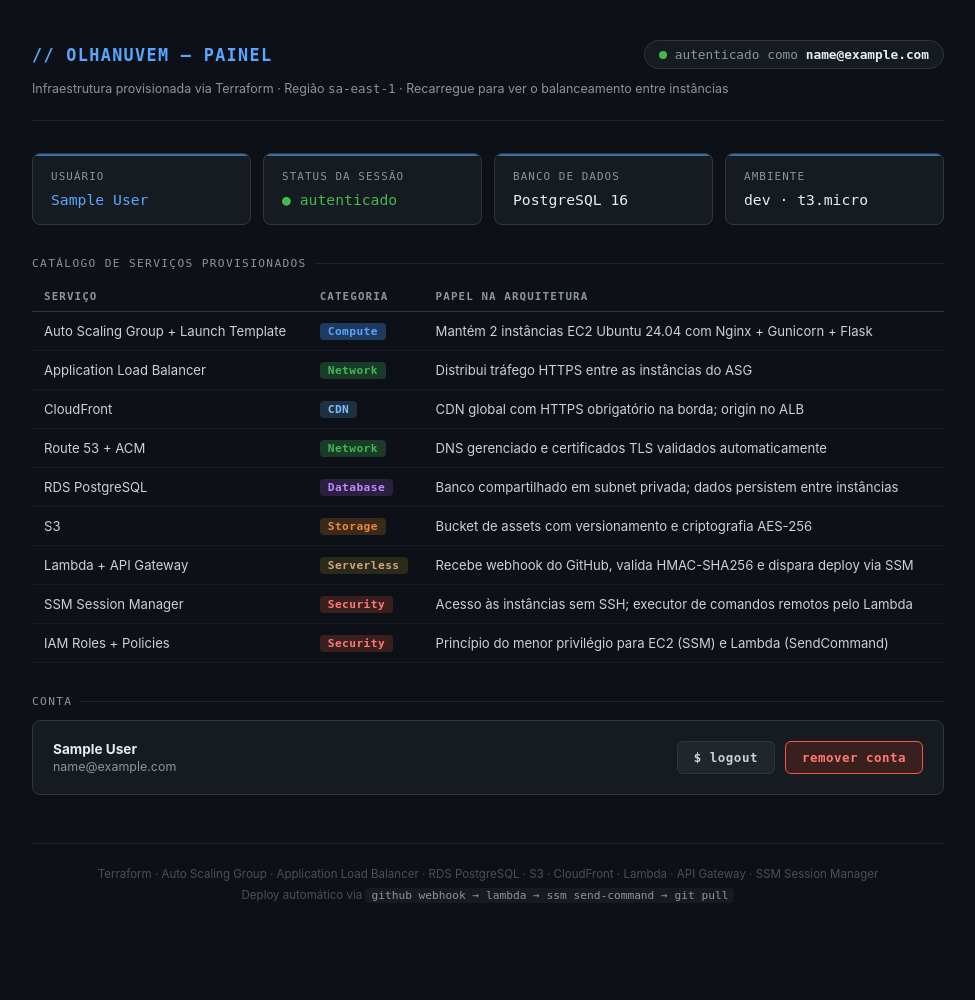
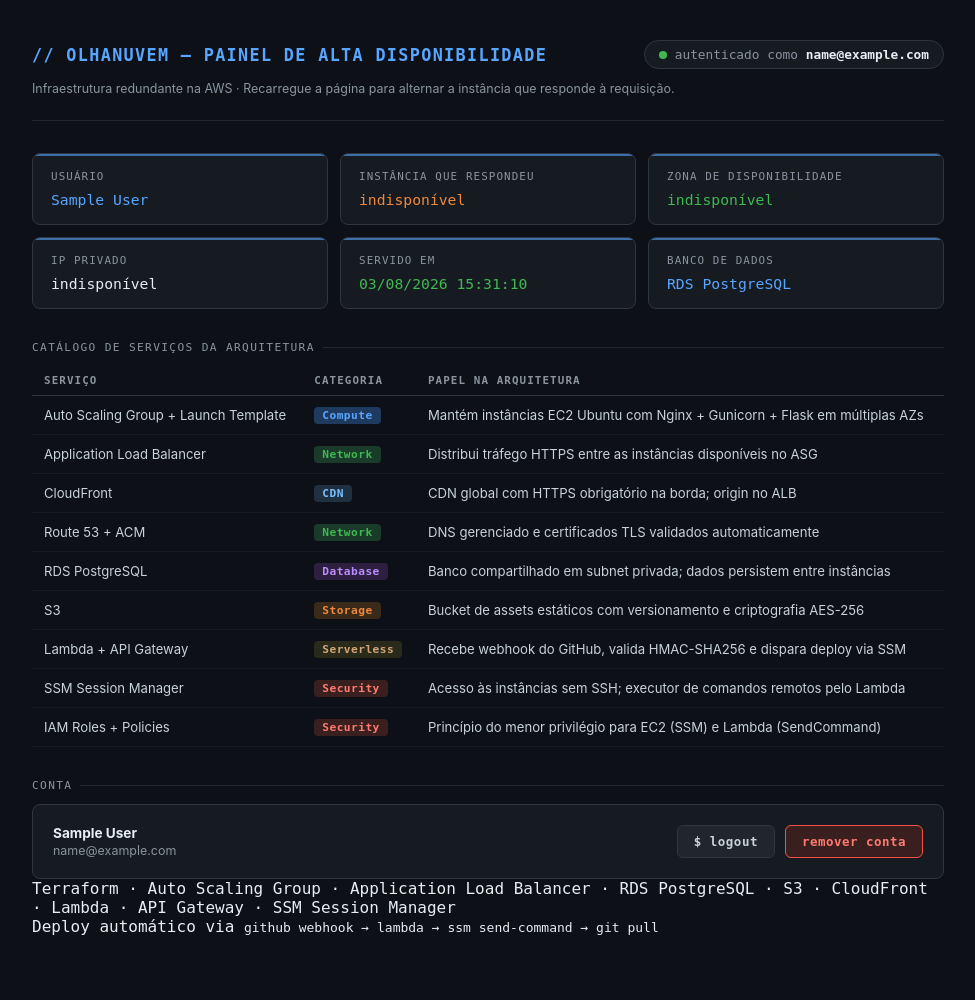
Before and after one commit to rafaelpacifico4444/Oxetech_AV2_Repo, a Flask app: page /dashboard in a window 1280 px wide. Shown: the whole page, without its empty margins (152-1127 px from the left). Before the commit the page ends 901 px from the top, so only its background shows below. Run offline with Flask 3, Linux system fonts and the light colour scheme; the visitor is signed in with stand-in values (Sample User, id 1); parts of the project's set-up code (start-up, migrations or seed data) failed here and were passed over.

Commit message:
nova modificação na página de boas vindas (outra tentativa)

```diff
--- a/app.py
+++ b/app.py
@@ -1,46 +1,75 @@
-from flask import Flask, render_template, redirect, url_for, flash
+import os
+from datetime import datetime
+from flask import Flask, render_template, redirect, url_for, flash, request
 from flask_login import login_user, logout_user, login_required, current_user
 from werkzeug.middleware.proxy_fix import ProxyFix
 
 from config import Config
 from extensions import db, login_manager, bcrypt, csrf
 from models import User
-from forms import RegisterForm, LoginForm, DeleteAccountForm
+from forms import LoginForm, RegisterForm, DeleteAccountForm
 
 
 def create_app():
     app = Flask(__name__)
     app.config.from_object(Config)
 
-    # A app roda atrás do ALB (TLS termina lá) ProxyFix garante que
-    # request.is_secure e url_for(..., _external=True) respeitem o
-    # cabeçalho X-Forwarded-Proto enviado pelo load balancer.
-    app.wsgi_app = ProxyFix(app.wsgi_app, x_for=1, x_proto=1, x_host=1)
+    # Trata cabeçalhos do Load Balancer (ALB) da AWS para HTTPS e IP real
+    app.wsgi_app = ProxyFix(app.wsgi_app, x_for=1, x_proto=1, x_host=1, x_prefix=1)
 
+    # Inicializa as extensões do Flask
     db.init_app(app)
     bcrypt.init_app(app)
     csrf.init_app(app)
     login_manager.init_app(app)
     login_manager.login_view = "login"
-    login_manager.login_message = "Faça login para acessar essa página."
+    login_manager.login_message = "Por favor, faça login para acessar esta página."
     login_manager.login_message_category = "warning"
 
     @login_manager.user_loader
     def load_user(user_id):
         return db.session.get(User, int(user_id))
 
+    # Função auxiliar para ler os arquivos de infraestrutura da AWS
+    def ler_arquivo(caminho: str) -> str:
+        try:
+            if os.path.exists(caminho):
+                with open(caminho, "r", encoding="utf-8") as f:
+                    conteudo = f.read().strip()
+                    return conteudo if conteudo else "indisponível"
+        except Exception:
+            pass
+        return "indisponível"
+
+    # Cria as tabelas do banco automaticamente caso não existam
     with app.app_context():
         db.create_all()
 
-    @app.route("/health")
-    def health():
-        return "ok", 200
+    # ── ROTAS ──
 
     @app.route("/")
     def index():
         if current_user.is_authenticated:
             return redirect(url_for("dashboard"))
         return redirect(url_for("login"))
+
+    @app.route("/login", methods=["GET", "POST"])
+    def login():
+        if current_user.is_authenticated:
+            return redirect(url_for("dashboard"))
+
+        form = LoginForm()
+        if form.validate_on_submit():
+            user = User.query.filter_by(email=form.email.data).first()
+            if user and bcrypt.check_password_hash(user.password_hash, form.password.data):
+                login_user(user)
+                next_page = request.args.get("next")
+                flash("Login realizado com sucesso!", "success")
+                return redirect(next_page or url_for("dashboard"))
+            else:
+                flash("E-mail ou senha incorretos.", "danger")
+
+        return render_template("login.html", form=form)
 
     @app.route("/register", methods=["GET", "POST"])
     def register():
@@ -49,55 +78,56 @@ def create_app():
 
         form = RegisterForm()
         if form.validate_on_submit():
-            email = form.email.data.strip().lower()
-            if User.query.filter_by(email=email).first():
-                flash("Este e-mail já está cadastrado.", "danger")
+            existing_user = User.query.filter_by(email=form.email.data).first()
+            if existing_user:
+                flash("Este e-mail já está cadastrado.", "warning")
                 return render_template("register.html", form=form)
 
-            password_hash = bcrypt.generate_password_hash(form.password.data).decode("utf-8")
-            user = User(name=form.name.data.strip(), email=email, password_hash=password_hash)
-            db.session.add(user)
+            hashed_password = bcrypt.generate_password_hash(form.password.data).decode("utf-8")
+            new_user = User(
+                name=form.name.data,
+                email=form.email.data,
+                password_hash=hashed_password
+            )
+            db.session.add(new_user)
             db.session.commit()
 
-            flash("Cadastro realizado com sucesso! Faça login.", "success")
+            flash("Conta criada com sucesso! Faça login para continuar.", "success")
             return redirect(url_for("login"))
 
         return render_template("register.html", form=form)
 
-    @app.route("/login", methods=["GET", "POST"])
-    def login():
-        if current_user.is_authenticated:
-            return redirect(url_for("dashboard"))
-
-        form = LoginForm()
-        if form.validate_on_submit():
-            email = form.email.data.strip().lower()
-            user = User.query.filter_by(email=email).first()
-
-            if user and bcrypt.check_password_hash(user.password_hash, form.password.data):
-                login_user(user)
-                flash("Login realizado com sucesso!", "success")
-                return redirect(url_for("dashboard"))
-
-            # Mensagem genérica de propósito: não revela se o e-mail existe ou não.
-            flash("E-mail ou senha inválidos.", "danger")
-
-        return render_template("login.html", form=form)
-
     @app.route("/dashboard")
     @login_required
     def dashboard():
+        # Lê os dados da instância EC2 / AWS
+        instance_id = ler_arquivo("/var/lib/app/instance-id")
+        az = ler_arquivo("/var/lib/app/az")
+        ip_local = ler_arquivo("/var/lib/app/ip")
+        servido_em = datetime.now().strftime("%d/%m/%Y %H:%M:%S")
+
         delete_form = DeleteAccountForm()
-        return render_template("dashboard.html", user=current_user, delete_form=delete_form)
+
+        return render_template(
+            "dashboard.html",
+            user=current_user,
+            instance_id=instance_id,
+            az=az,
+            ip_local=ip_local,
+            servido_em=servido_em,
+            delete_form=delete_form,
+        )
 
     @app.route("/logout", methods=["POST"])
     @login_required
     def logout():
-        logout_user()
-        flash("Você saiu da sua conta.", "info")
+        form = DeleteAccountForm()
+        if form.validate_on_submit():
+            logout_user()
+            flash("Você saiu da sua conta.", "info")
         return redirect(url_for("login"))
 
-    @app.route("/delete-account", methods=["POST"])
+    @app.route("/delete_account", methods=["POST"])
     @login_required
     def delete_account():
         form = DeleteAccountForm()
@@ -106,13 +136,17 @@ def create_app():
             logout_user()
             db.session.delete(user)
             db.session.commit()
-            flash("Sua conta foi deletada.", "info")
-        return redirect(url_for("login"))
+            flash("Sua conta foi excluída com sucesso.", "info")
+            return redirect(url_for("register"))
+
+        flash("Não foi possível excluir a conta.", "danger")
+        return redirect(url_for("dashboard"))
 
     return app
 
 
+# Instância exportada para o Gunicorn / wsgi.py
 app = create_app()
 
 if __name__ == "__main__":
-    app.run(host="0.0.0.0", port=5000, debug=False)
+    app.run()
--- a/templates/dashboard.html
+++ b/templates/dashboard.html
@@ -89,7 +89,7 @@
   /* ── Grade de cards de métricas ── */
   .metrics-grid {
     display: grid;
-    grid-template-columns: repeat(auto-fit, minmax(200px, 1fr));
+    grid-template-columns: repeat(auto-fit, minmax(220px, 1fr));
     gap: 12px;
     margin-bottom: 32px;
   }
@@ -130,6 +130,7 @@
 
   .metric-value.green { color: #3fb950; }
   .metric-value.blue  { color: #58a6ff; }
+  .metric-value.orange{ color: #f0883e; }
 
   /* ── Seção de tabela ── */
   .section-title {
@@ -260,28 +261,6 @@
     color: #ff7b72;
   }
 
-  /* ── Footer ── */
-  .dash-footer {
-    margin-top: 48px;
-    padding-top: 20px;
-    border-top: 1px solid #21262d;
-    font-size: 0.72rem;
-    color: #484f58;
-    text-align: center;
-    font-family: -apple-system, BlinkMacSystemFont, "Segoe UI", sans-serif;
-    line-height: 1.8;
-  }
-
-  .dash-footer code {
-    background: #161b22;
-    padding: 1px 6px;
-    border-radius: 4px;
-    font-family: "SF Mono", monospace;
-    font-size: 0.7rem;
-    color: #8b949e;
-  }
-
-  /* ── Flash messages reposicionadas ── */
   .flash-container {
     margin-bottom: 20px;
   }
@@ -305,40 +284,47 @@
   {# Cabeçalho #}
   <div class="dash-header">
     <div class="dash-header-top">
-      <h1 class="dash-title">// OlhaNuvem — Painel</h1>
+      <h1 class="dash-title">// OlhaNuvem — Painel de Alta Disponibilidade</h1>
       <div class="dash-user-pill">
         <span class="dot"></span>
         <span>autenticado como <strong>{{ user.email }}</strong></span>
       </div>
     </div>
     <p class="dash-subtitle">
-      Infraestrutura provisionada via Terraform · Região <code>sa-east-1</code> ·
-      Recarregue para ver o balanceamento entre instâncias
+      Infraestrutura redundante na AWS · Recarregue a página para alternar a instância que responde à requisição.
     </p>
   </div>
 
-  {# Cards de métricas da sessão #}
+  {# Cards de métricas da infraestrutura e sessão #}
   <div class="metrics-grid">
     <div class="metric-card">
       <div class="metric-label">Usuário</div>
       <div class="metric-value blue">{{ user.name }}</div>
     </div>
     <div class="metric-card">
-      <div class="metric-label">Status da sessão</div>
-      <div class="metric-value green">● autenticado</div>
+      <div class="metric-label">Instância que respondeu</div>
+      <div class="metric-value orange">{{ instance_id }}</div>
+    </div>
+    <div class="metric-card">
+      <div class="metric-label">Zona de disponibilidade</div>
+      <div class="metric-value green">{{ az }}</div>
+    </div>
+    <div class="metric-card">
+      <div class="metric-label">IP privado</div>
+      <div class="metric-value">{{ ip_local }}</div>
+    </div>
+    <div class="metric-card">
+      <div class="metric-label">Servido em</div>
+      <div class="metric-value green">{{ servido_em }}</div>
     </div>
     <div class="metric-card">
       <div class="metric-label">Banco de dados</div>
-      <div class="metric-value">PostgreSQL 16</div>
-    </div>
-    <div class="metric-card">
-      <div class="metric-label">Ambiente</div>
-      <div class="metric-value">dev · t3.micro</div>
+      <div class="metric-value blue">RDS PostgreSQL</div>
     </div>
   </div>
 
   {# Tabela de serviços AWS #}
-  <p class="section-title">Catálogo de serviços provisionados</p>
+  <p class="section-title">Catálogo de serviços da arquitetura</p>
   <table class="infra-table">
     <thead>
       <tr>
@@ -351,12 +337,12 @@
       <tr>
         <td>Auto Scaling Group + Launch Template</td>
         <td><span class="badge badge-compute">Compute</span></td>
-        <td>Mantém 2 instâncias EC2 Ubuntu 24.04 com Nginx + Gunicorn + Flask</td>
+        <td>Mantém instâncias EC2 Ubuntu com Nginx + Gunicorn + Flask em múltiplas AZs</td>
       </tr>
       <tr>
         <td>Application Load Balancer</td>
         <td><span class="badge badge-network">Network</span></td>
-        <td>Distribui tráfego HTTPS entre as instâncias do ASG</td>
+        <td>Distribui tráfego HTTPS entre as instâncias disponíveis no ASG</td>
       </tr>
       <tr>
         <td>CloudFront</td>
@@ -376,7 +362,7 @@
       <tr>
         <td>S3</td>
         <td><span class="badge badge-storage">Storage</span></td>
-        <td>Bucket de assets com versionamento e criptografia AES-256</td>
+        <td>Bucket de assets estáticos com versionamento e criptografia AES-256</td>
       </tr>
       <tr>
         <td>Lambda + API Gateway</td>
```
